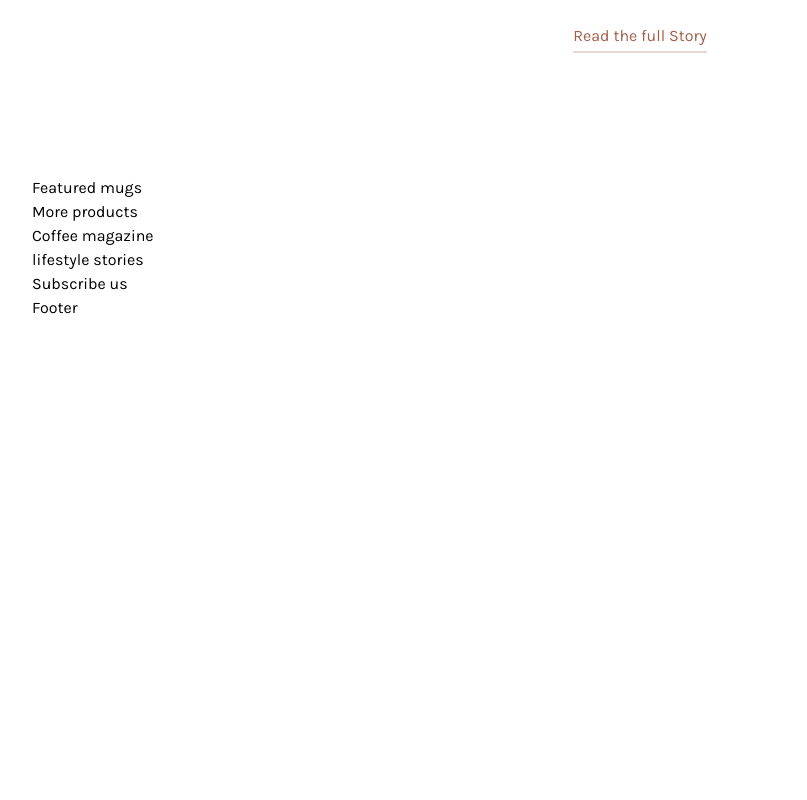
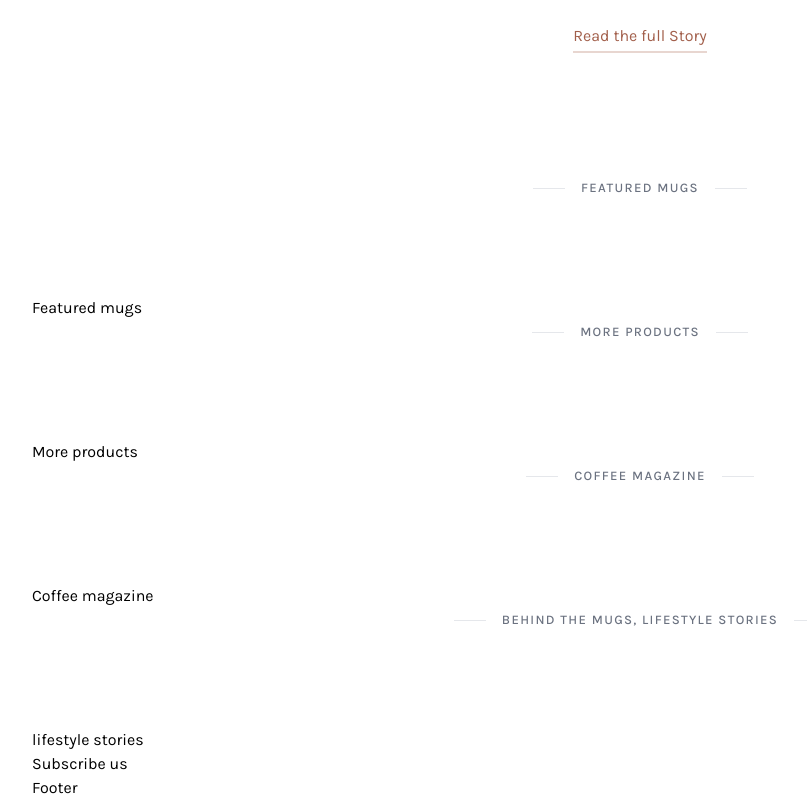
Before and after one commit to HoangVu22/tailwindcss-coffee-style, a React (Vite) app: page / in a window 1280 px wide. Shown: the part 950-1750 px from the top of the page, without its empty margins (0-807 px from the left). Before the commit the page ends 1270 px from the top, so only its background shows below. Built offline with nearby package versions, Linux system fonts and the light colour scheme.

Commit message:
Make SubHeading

```diff
--- a/src/index.css
+++ b/src/index.css
@@ -4,14 +4,29 @@
 @tailwind components;
 @tailwind utilities;
 
+/* Header */
 .nhv-header-menu-item {
   @apply cursor-pointer py-1 hover:text-gray-800 relative after:absolute after:bottom-0 after:left-0 after:h-0.5 hover:after:w-full after:w-0 after:bg-coffee-200 after:transition-all after:ease-in-out after:duration-300
-}
-
-.nhv-icon {
-  @apply w-5 h-5 inline-block
 }
 
 .nhv-badge {
   @apply text-xs text-center rounded-full px-1.5
 }
+
+/* Icon */
+.nhv-icon {
+  @apply w-5 h-5 inline-block
+}
+
+/* Subheading */
+.nhv-subheading {
+ @apply flex justify-center items-center mb-24
+}
+
+.nhv-subheading-deco-line {
+ @apply w-8 h-px bg-gray-200
+}
+
+.nhv-subheading-label {
+  @apply uppercase mx-4 tracking-widest text-gray-500 font-medium text-[13px] text-center
+}
--- a/src/pages/Home.jsx
+++ b/src/pages/Home.jsx
@@ -31,18 +31,38 @@ function Home() {
         </div>
       </div>
 
+      <div className="nhv-subheading">
+        <div className="nhv-subheading-deco-line"></div>
+        <div className="nhv-subheading-label">Featured mugs</div>
+        <div className="nhv-subheading-deco-line"></div>
+      </div>
       <div className="featured-mugs">
         Featured mugs
       </div>
 
+      <div className="nhv-subheading">
+        <div className="nhv-subheading-deco-line"></div>
+        <div className="nhv-subheading-label">More products</div>
+        <div className="nhv-subheading-deco-line"></div>
+      </div>
       <div className="more-products">
         More products
       </div>
 
+      <div className="nhv-subheading">
+        <div className="nhv-subheading-deco-line"></div>
+        <div className="nhv-subheading-label">Coffee magazine</div>
+        <div className="nhv-subheading-deco-line"></div>
+      </div>
       <div className="coffee-magazine">
         Coffee magazine
       </div>
 
+      <div className="nhv-subheading">
+        <div className="nhv-subheading-deco-line"></div>
+        <div className="nhv-subheading-label">Behind the mugs, lifestyle stories</div>
+        <div className="nhv-subheading-deco-line"></div>
+      </div>
       <div className="lifestyle-stories">
         lifestyle stories
       </div>
```
